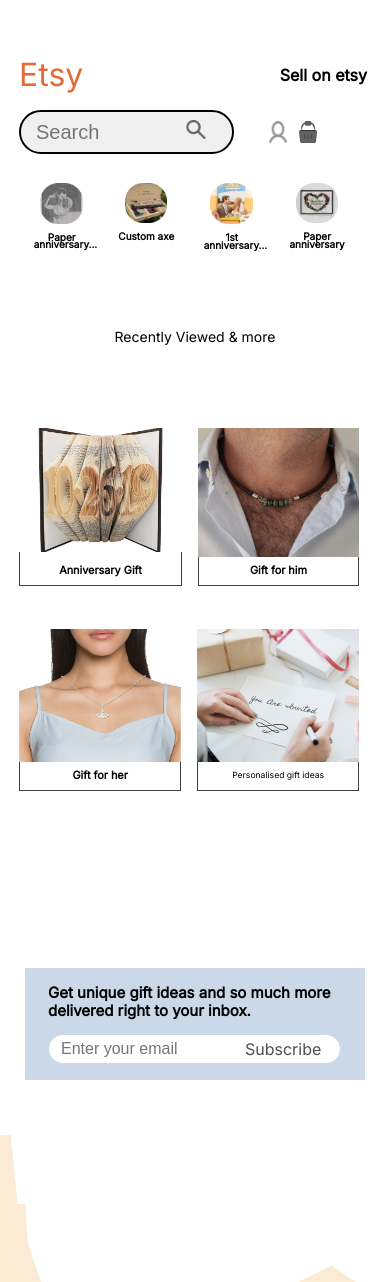
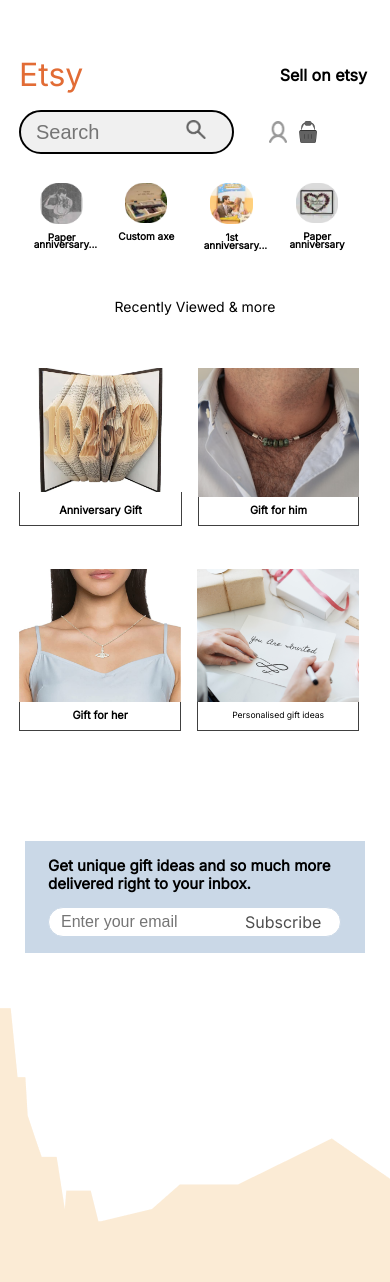
Before and after one commit to Layconnn/etsy, a React (Vite) app: page / in a window 390 px wide. Shown: the top 1282 px of the page. Built offline with nearby package versions, Linux system fonts and the light colour scheme.

Commit message:
perfection

```diff
--- a/src/App.scss
+++ b/src/App.scss
@@ -264,7 +264,6 @@
 .middle-option{
     font-weight: 500;
     font-size: 4rem;
-    line-height: 4.813rem;
     text-align: center;
     margin-top: 10.625rem;
     @media (max-width: 1024px){
@@ -548,6 +547,7 @@
         padding-bottom: 1rem;
         margin-left: 1.563rem;
         margin-right: 1.563rem;
+        margin-top: 6.875rem;
     }
     &__text{
         font-weight: 600;
```
